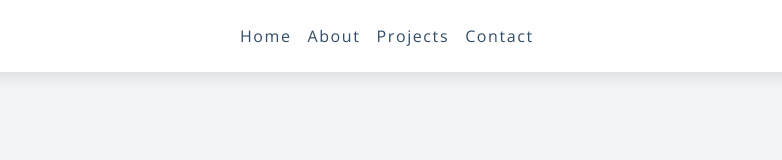
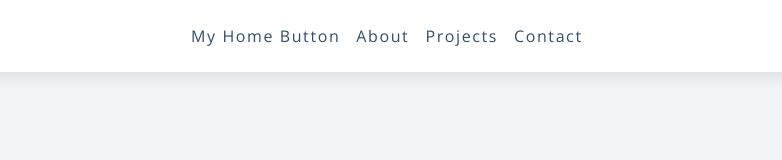
Before and after one commit to zzzcata/JS-Projects, a plain HTML site: page index.html in a window 1280 px wide. Shown: the full height of the page, 271-1053 px from the left. Drawn offline with nearby package versions, Linux system fonts and the light colour scheme.

Commit message:
changing home button

```diff
--- a/index.html
+++ b/index.html
@@ -27,7 +27,7 @@
         <!-- links -->
       <ul class="links">
         <li>
-          <a href="index.html">home</a>
+          <a href="index.html">my home button</a>
         </li>
         <li>
           <a href="about.html">about</a>
```
